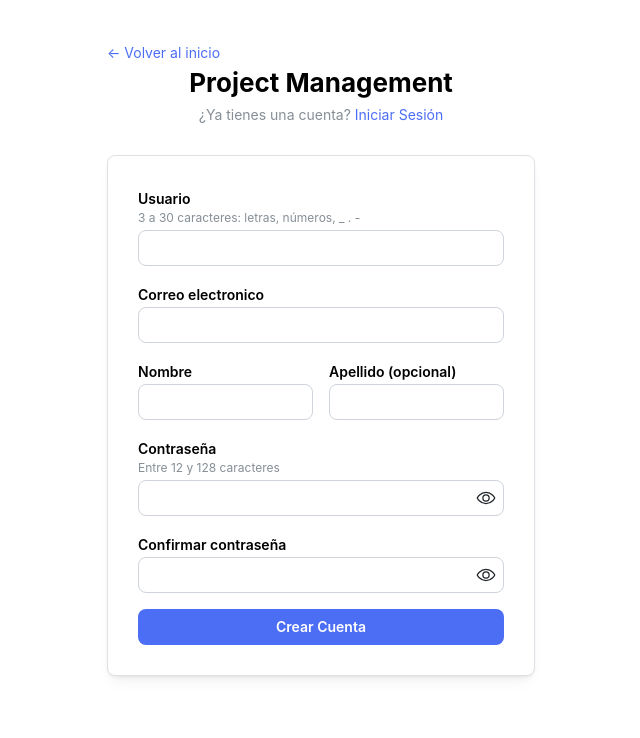
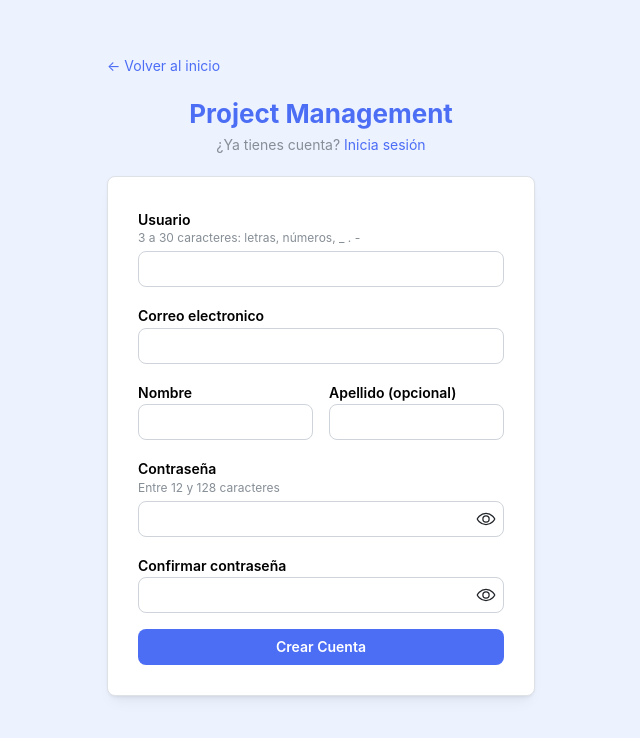
Before and after one commit to Josdasim/project-management-frontend, a React (Vite) app: page /register in a window 1280 px wide. Shown: the top 738 px of the page, without its empty margins (319-959 px from the left). Built offline with nearby package versions, Linux system fonts and the light colour scheme; no server answers.

Commit message:
style: Layout compartido para acceso, 404 y landing con el tema

```diff
--- a/src/app/NotFoundPage.jsx
+++ b/src/app/NotFoundPage.jsx
@@ -3,9 +3,14 @@ import { Button, Center, Stack, Text, Title} from '@mantine/core'
 
 function NotFoundPage(){
     return (
-        <Center h={"100vh"}>
+        <Center h={"100vh"} bg="var(--mantine-primary-color-0)">
             <Stack align='center' gap="xs">
-                <Title order={2}>Página no encontrada</Title>
+                <Title order={1} fz={72} c="var(--mantine-primary-color-filled)">
+                    404
+                </Title>
+                <Title order={3}>
+                    Página no encontrada
+                </Title>
                 <Text c="dimmed" ta="center">
                     La dirección que buscas no existe o fue movida.
                 </Text>
--- /dev/null
+++ b/src/features/auth/components/AuthLayout.jsx
@@ -0,0 +1,26 @@
+import { Link } from 'react-router-dom'
+import { Anchor, Box, Container, Paper, Stack, Title } from '@mantine/core'
+import { APP_NAME } from '@/shared/config.js'
+
+function AuthLayout({ size = 420, subtitle, children }) {
+  return (
+    <Box mih="100vh" bg="var(--mantine-primary-color-0)" py={{ base: 32, sm: 56 }}>
+      <Container size={size}>
+        <Stack gap="lg">
+          <Anchor component={Link} to="/" size="sm">← Volver al inicio</Anchor>
+
+          <Stack gap={4} align="center" ta="center">
+            <Title order={2} c="var(--mantine-primary-color-filled)">{APP_NAME}</Title>
+            {subtitle}
+          </Stack>
+
+          <Paper withBorder shadow="sm" p={{ base: 'lg', sm: 30 }} radius="md">
+            {children}
+          </Paper>
+        </Stack>
+      </Container>
+    </Box>
+  )
+}
+
+export default AuthLayout
--- a/src/features/auth/components/ServerUnreacheble.jsx
+++ b/src/features/auth/components/ServerUnreacheble.jsx
@@ -2,7 +2,7 @@ import { Button, Center, Stack, Text, Title } from '@mantine/core'
 
 function ServerUnreachable({ onRetry }) {
   return (
-    <Center h="100vh">
+    <Center h="100vh" bg="var(--mantine-primary-color-0)">
       <Stack align="center" gap="xs">
         <Title order={3}>No se pudo conectar con el servidor</Title>
         <Text c="dimmed" size="sm" ta="center">
--- a/src/features/auth/pages/LoginPage.jsx
+++ b/src/features/auth/pages/LoginPage.jsx
@@ -1,10 +1,10 @@
 import { useState } from 'react'
-import { Title, Alert, Anchor, Button, Container, Paper, PasswordInput, Stack, Text, TextInput } from '@mantine/core'
+import { Alert, Anchor, Button, PasswordInput, Stack, Text, TextInput } from '@mantine/core'
 import { useForm } from '@mantine/form'
 import { Link, useLocation } from 'react-router-dom'
 import { ApiError } from '@/shared/api/client'
-import { APP_NAME } from '@/shared/config'
 import { useAuth } from '../useAuth'
+import AuthLayout from '../components/AuthLayout'
 
 function LoginPage() {
   const { signIn } = useAuth()
@@ -41,20 +41,16 @@ function LoginPage() {
     }
   }
 
+
   return (
-    <Container size={460} my={60}>
-      <Anchor component={Link} to="/" size="sm">← Volver al inicio</Anchor>
-      <Title ta="center" order={2}>
-        {APP_NAME}
-      </Title>
-      <Text c="dimmed" size="sm" ta="center" mt={5}>
+    <AuthLayout
+      subtitle={
+        <Text c="dimmed" size="sm">
           ¿Desea registrarse?{' '}
-        <Anchor component={Link} to="/register" size="sm">
-          Registrate
-        </Anchor>
+          <Anchor component={Link} to="/register" size="sm">Regístrate</Anchor>
         </Text>
-
-      <Paper withBorder shadow="sm" p={30} mt={30} radius="md">
+      }
+    >
       <form onSubmit={form.onSubmit(handleSubmit)}>
         <Stack>
           {registered && !error && (
@@ -63,7 +59,7 @@ function LoginPage() {
           {error && <Alert color="red">{error}</Alert>}
 
           <TextInput
-              label="Usuario o Correo electronico"
+            label="Usuario o correo"
             autoComplete="username"
             key={form.key('identifier')}
             {...form.getInputProps('identifier')}
@@ -74,13 +70,10 @@ function LoginPage() {
             key={form.key('password')}
             {...form.getInputProps('password')}
           />
-            <Button type="submit" loading={loading}>
-              Iniciar sesión
-            </Button>
+          <Button type="submit" loading={loading}>Iniciar sesión</Button>
         </Stack>
       </form>
-      </Paper>
-    </Container>
+    </AuthLayout>
   )
 }
 
--- a/src/features/auth/pages/RegisterPage.jsx
+++ b/src/features/auth/pages/RegisterPage.jsx
@@ -1,15 +1,15 @@
 import { useState } from 'react'
 import {
-  Title, Alert, Anchor, Button, Container,
-  Group, Paper, PasswordInput, Stack,
+  Alert, Anchor, Button,
+  Group, PasswordInput, Stack,
   Text, TextInput,
 } from '@mantine/core'
 import { hasLength, isEmail, useForm } from '@mantine/form'
 import { Link, useNavigate } from 'react-router-dom'
 import { ApiError } from '@/shared/api/client'
 import { fieldErrorsFromApiError } from '@/shared/api/errors'
-import { APP_NAME } from '@/shared/config'
 import { register } from '../api'
+import AuthLayout from '../components/AuthLayout'
 
 function RegisterPage() {
   const navigate = useNavigate()
@@ -77,23 +77,18 @@ function RegisterPage() {
   }
 
   return (
-    <Container size={460} my={40}>
-      <Anchor component={Link} to="/" size="sm">← Volver al inicio</Anchor>
-      <Title ta="center" order={2}>
-        {APP_NAME}
-      </Title>
-      <Text c="dimmed" size="sm" ta="center" mt={5}>
-        ¿Ya tienes una cuenta?{' '}
-        <Anchor component={Link} to="/login" size="sm">
-          Iniciar Sesión
-        </Anchor>
+    <AuthLayout
+      size={460}
+      subtitle={
+        <Text c="dimmed" size="sm">
+          ¿Ya tienes cuenta?{' '}
+          <Anchor component={Link} to="/login" size="sm">Inicia sesión</Anchor>
         </Text>
-
-      <Paper withBorder shadow="sm" p={30} mt={30} radius="md">
+      }
+    >
       <form onSubmit={form.onSubmit(handleSubmit)}>
         <Stack>
           {error && <Alert color="red">{error}</Alert>}
-
           <TextInput
             label="Usuario"
             description="3 a 30 caracteres: letras, números, _ . -"
@@ -139,8 +134,7 @@ function RegisterPage() {
           </Button>
         </Stack>
       </form>
-      </Paper>
-    </Container>
+    </AuthLayout>
   )
 }
 
--- a/src/features/landing/pages/LandingPage.jsx
+++ b/src/features/landing/pages/LandingPage.jsx
@@ -60,6 +60,7 @@ function LandingPage() {
         </Container>
       </Box>
 
+      <Box bg="var(--mantine-primary-color-0)">
         <Container size="md">
             <Stack align="center" ta="center" gap="md" py={{ base: 48, sm: 96 }}>
               <Title order={1} style={{ fontSize: 'clamp(2rem, 5vw, 3.25rem)' }}>
@@ -76,8 +77,9 @@ function LandingPage() {
               </Group>
             </Stack>
         </Container>
+      </Box>
 
-        <Box id="funciones" py={{ base: 48, sm: 80 }} bg="var(--mantine-color-default-hover)">
+      <Box id="funciones" py={{ base: 48, sm: 80 }}>
         <Container size="lg">
           <Stack gap="xl">
             <Stack gap="xs" ta="center" align="center">
@@ -95,7 +97,7 @@ function LandingPage() {
           </Stack>
         </Container>
       </Box>
-        <Box py={{ base: 48, sm: 80 }} bg="dark.8" c="white">
+      <Box py={{ base: 48, sm: 80 }} bg="indigo.9" c="white">
         <Container size="lg">
           <Stack gap="xl">
             <Title order={2} ta="center">Cómo empezar</Title>
@@ -110,7 +112,7 @@ function LandingPage() {
                     > {index+1}</ThemeIcon>
                     <Stack gap={4} maw={280}>
                         <Text fw={600}>{step.title}</Text>
-                            <Text size="sm" c="gray.4">
+                        <Text size="sm" c="indigo.1">
                             {step.text}
                         </Text>
                     </Stack>
```
Lines whose indentation alone changed are shown as unchanged.
